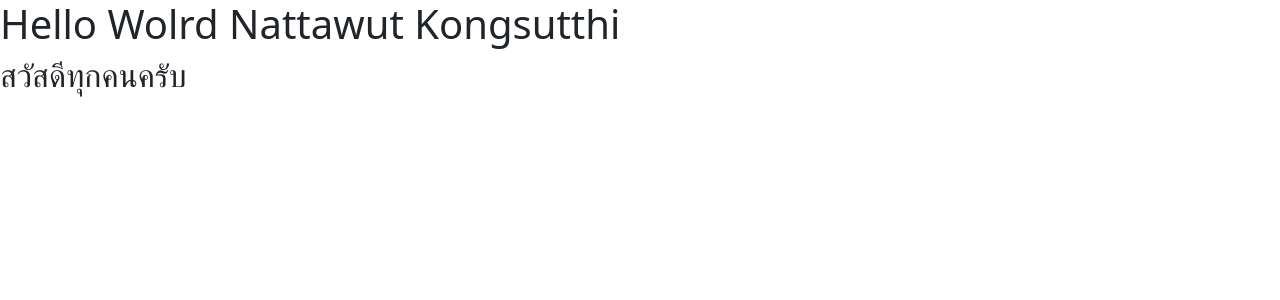
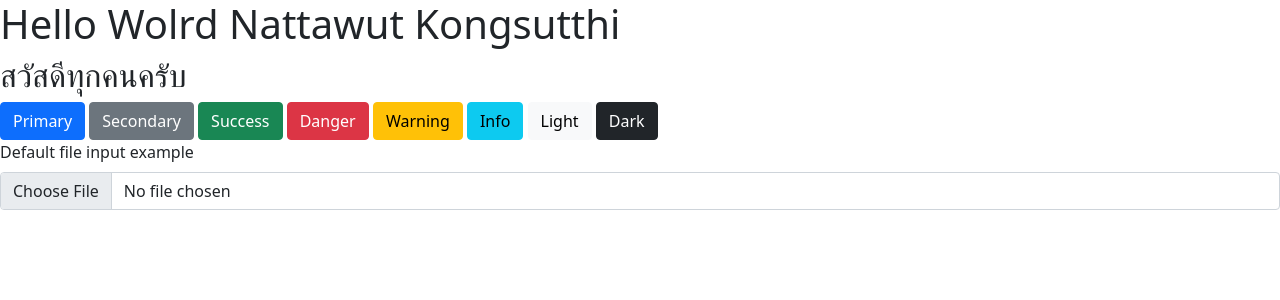
Before and after one commit to jor2818/garuda, a Flask app: page / in a window 1280 px wide. Shown: the top 300 px of the page. Run offline with Flask 2, Linux system fonts and the light colour scheme.

Commit message:
commit index(html)

```diff
--- a/templates/index.html
+++ b/templates/index.html
@@ -4,12 +4,25 @@
     <meta http-equiv="X-UA-Compatible" content="IE=edge">
     <meta name="viewport" content="width=device-width, initial-scale=1.0">
     <title>My First Web Page</title>
-    <link rel="stylesheet" href="css/bootstrap.min.css">
+    <link rel="stylesheet" href="/css/bootstrap.min.css">
 </head>
 <body>
     <h1>Hello Wolrd Nattawut Kongsutthi</h1>
     <h2>สวัสดีทุกคนครับ</h2>
+    <button type="button" class="btn btn-primary">Primary</button>
+    <button type="button" class="btn btn-secondary">Secondary</button>
+    <button type="button" class="btn btn-success">Success</button>
+    <button type="button" class="btn btn-danger">Danger</button>
+    <button type="button" class="btn btn-warning">Warning</button>
+    <button type="button" class="btn btn-info">Info</button>
+    <button type="button" class="btn btn-light">Light</button>
+    <button type="button" class="btn btn-dark">Dark</button>
 
-    <script src="js/bootstrap.min.js"></script>
+    <div class="mb-3">
+        <label for="formFile" class="form-label">Default file input example</label>
+        <input class="form-control" type="file" id="formFile">
+    </div>
+
+    <script src="/js/bootstrap.min.js"></script>
 </body>
 </html>
```
